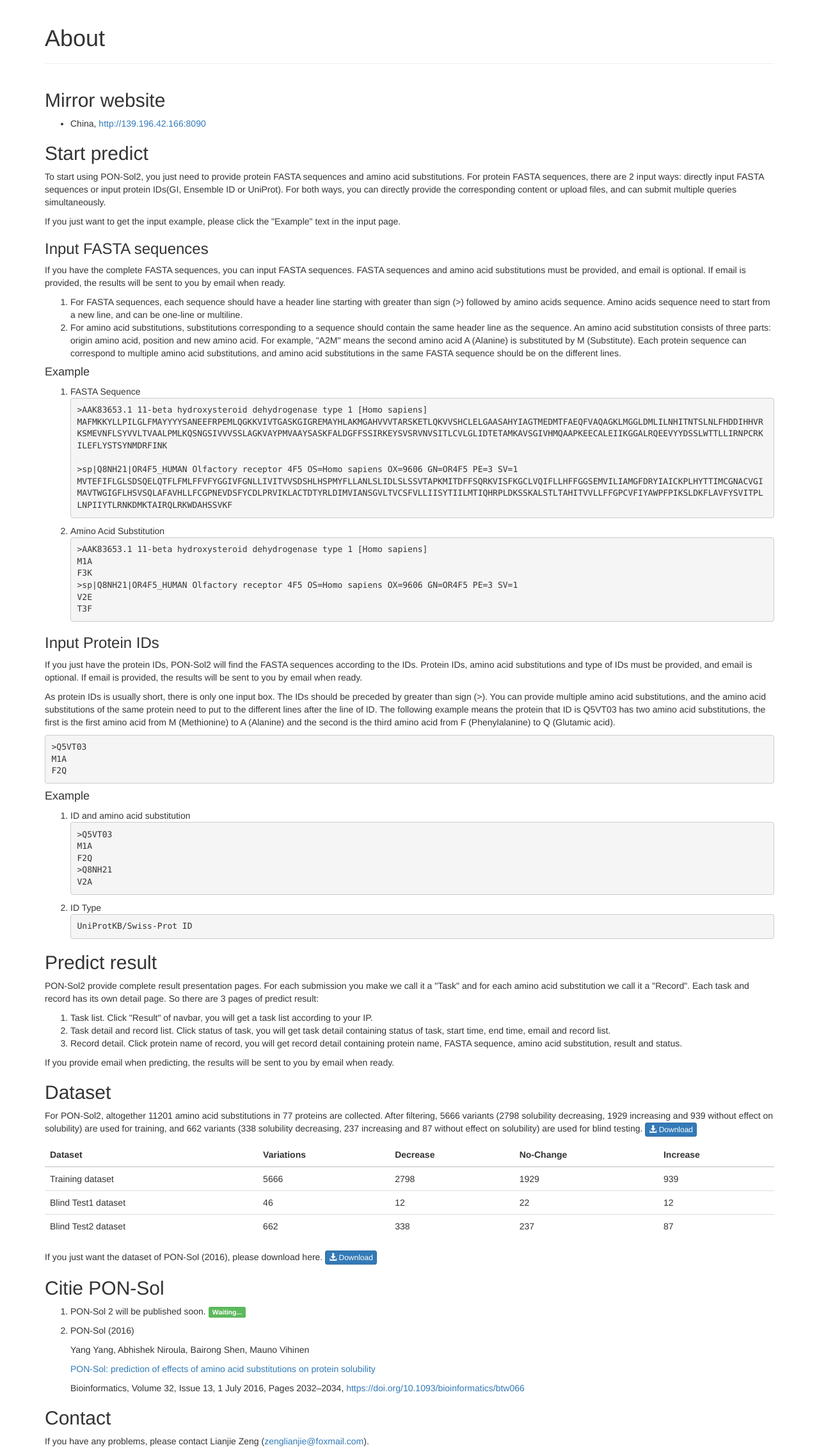
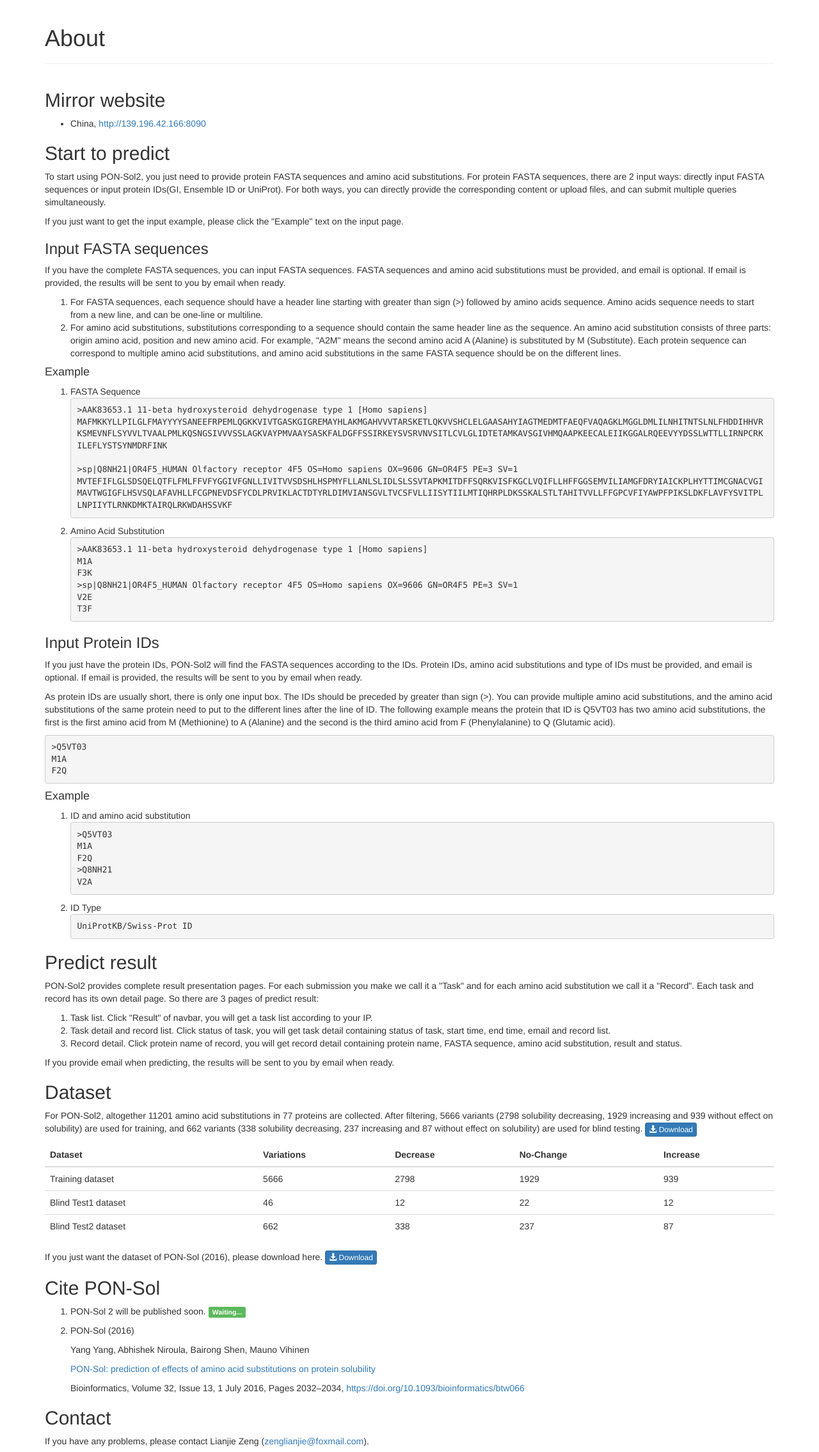
Before and after one commit to XDcat/PonSol2_Web, a Django app: page /about/ in a window 1280 px wide. Shown: the part 72-2342 px from the top of the page at 64% size. Run offline with Django 3.2, Linux system fonts and the light colour scheme; parts of the project's set-up code (start-up, migrations or seed data) failed here and were passed over; some libraries are stand-ins or nearby versions.

Commit message:
Correct language errors.

```diff
--- a/ponsol2web/templates/ponsol2web/about.html
+++ b/ponsol2web/templates/ponsol2web/about.html
@@ -11,7 +11,7 @@
             <ul>
                 <li>China, <a href="http://139.196.42.166:8090/">http://139.196.42.166:8090</a></li>
             </ul>
-            <h2 id="input_example">Start predict</h2>
+            <h2 id="input_example">Start to predict</h2>
             <p>To start using PON-Sol2, you just need to provide protein FASTA sequences and amino acid substitutions.
                 For
                 protein FASTA
@@ -21,7 +21,7 @@
                 both ways, you can directly provide the corresponding content or upload files, and can submit multiple
                 queries
                 simultaneously.</p>
-            <p>If you just want to get the input example, please click the &quot;Example&quot; text in the input
+            <p>If you just want to get the input example, please click the &quot;Example&quot; text on the input
                 page.</p>
             <h3>Input FASTA sequences</h3>
             <p>If you have the complete FASTA sequences, you can input FASTA sequences. FASTA sequences and amino acid
@@ -31,7 +31,7 @@
             <ol start=''>
                 <li>For FASTA sequences, each sequence should have a header line starting with greater than sign (&gt;)
                     followed
-                    by amino acids sequence. Amino acids sequence need to start from a new line, and can be one-line or
+                    by amino acids sequence. Amino acids sequence needs to start from a new line, and can be one-line or
                     multiline.
                 </li>
                 <li>For amino acid substitutions, substitutions corresponding to a sequence should contain the same
@@ -70,7 +70,7 @@ T3F
                 Protein IDs, amino acid substitutions and type of IDs must be provided, and email is optional.
                 If email is provided, the results will be sent to you by email when ready.
             </p>
-            <p>As protein IDs is usually short, there is only one input box. The IDs should be preceded by greater than
+            <p>As protein IDs are usually short, there is only one input box. The IDs should be preceded by greater than
                 sign
                 (>).
                 You can provide multiple amino acid substitutions, and the amino acid substitutions of the same protein
@@ -101,7 +101,7 @@ V2A
 </code></pre>
             </ol>
             <h2>Predict result</h2>
-            <p>PON-Sol2 provide complete result presentation pages. For each submission you make we call it a &quot;Task&quot;
+            <p>PON-Sol2 provides complete result presentation pages. For each submission you make we call it a &quot;Task&quot;
                 and for each amino acid substitution we call it a &quot;Record&quot;. Each task and record has its own
                 detail page. So there are
                 3
@@ -175,7 +175,7 @@ V2A
                     <span class="glyphicon glyphicon-download-alt"></span>&nbsp;download</a>
             </p>
 
-            <h2>Citie PON-Sol</h2>
+            <h2>Cite PON-Sol</h2>
             <ol>
                 <li><p>PON-Sol 2 will be published soon. <span class="label label-success">Waiting...</span></p>
                 </li>
--- a/ponsol2web/templates/ponsol2web/predict_index.html
+++ b/ponsol2web/templates/ponsol2web/predict_index.html
@@ -7,7 +7,7 @@
     <div class="row" style="padding-left: 20px; padding-right: 20px">
         <p class="lead">
             PON-Sol2 is a fast predictor based on protein FASTA sequences to identify amino acid substitutions
-            that increase, decrease of have no effect on the protein solubility.
+            that increase, decrease or have no effect on the protein solubility.
             To start using PON-Sol2, you just need to provide protein FASTA sequences and amino acid substitutions.
             For protein FASTA sequences, there are 2 input ways: directly input FASTA sequences or input protein IDs(GI,
             Ensemble ID or UniProt).
```
Also changed, not shown: ponsol2web/templates/ponsol2web/index.html (+4 -4 lines).
